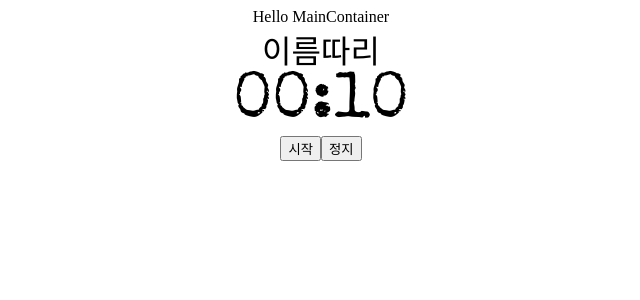
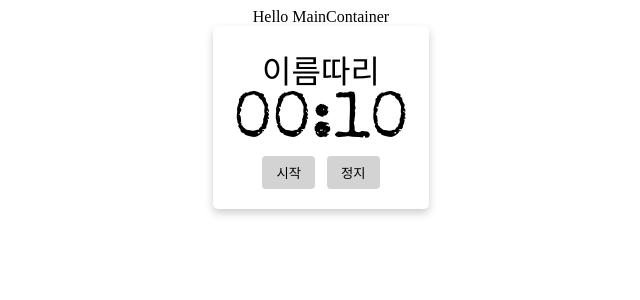
Before and after one commit to extracold1209/ppomodoro-timer, a React app: page / in a window 1280 px wide. Shown: the top 300 px of the page, without its empty margins (319-959 px from the left). Built offline with nearby package versions, Linux system fonts and the light colour scheme; a web font is replaced by a local one.

Commit message:
카드를 카드처럼 디자인

```diff
--- a/src/components/atoms/TimerCard.tsx
+++ b/src/components/atoms/TimerCard.tsx
@@ -9,6 +9,10 @@ const Container = styled.div`
     display: flex;
     flex-direction: column;
     align-items: center;
+    min-width: 120px;
+    padding: 20px;
+    box-shadow: 0 4px 8px 0 rgba(0,0,0,0.2);
+    border-radius: 5px;
 `;
 
 const TimerNameSpan = styled.span`
@@ -30,6 +34,12 @@ const ControllerContainer = styled.div`
 
 const FlexButton = styled.button`
     display: flex;
+    border: none;
+    border-radius: 4px;
+    background-color: lightgrey;
+    cursor: pointer;
+    padding: 7px 14px;
+    margin: 0 6px;
 `;
 
 function convertSecondToDisplayText(seconds: number) {
```
